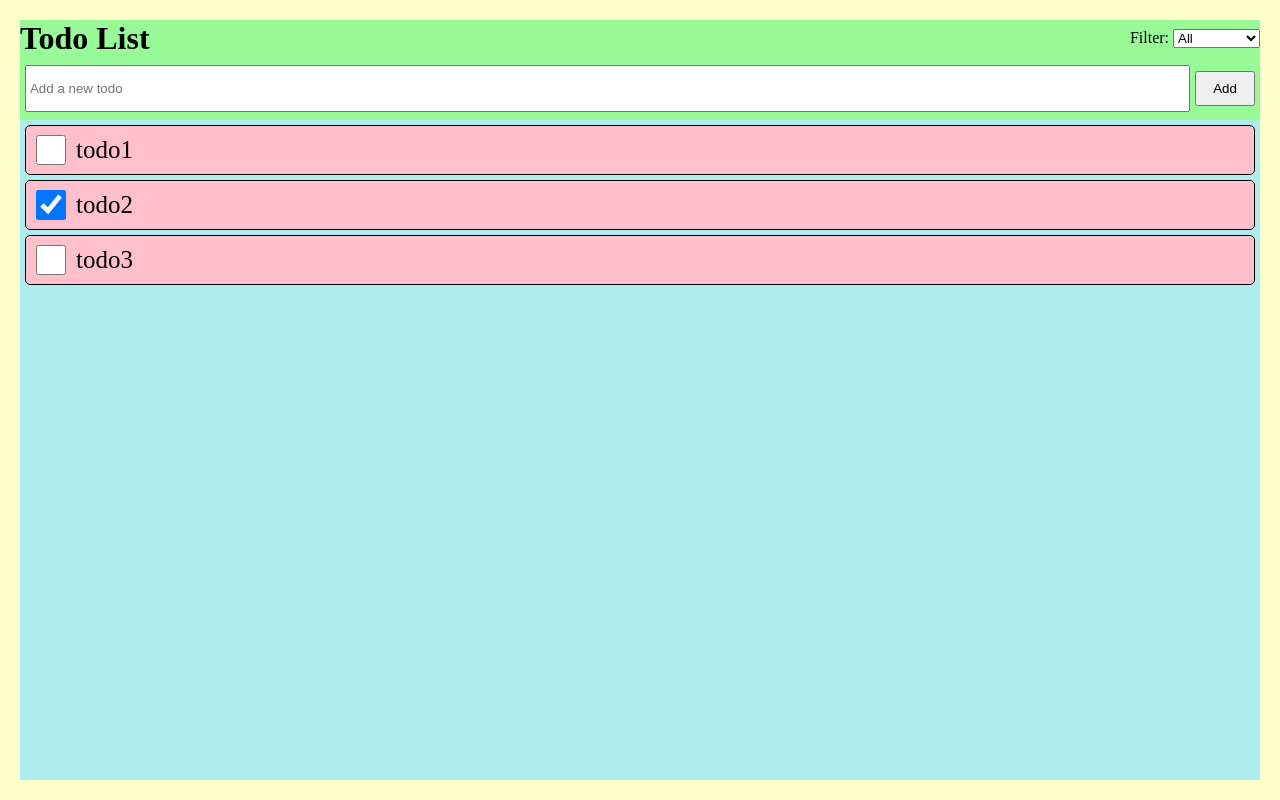
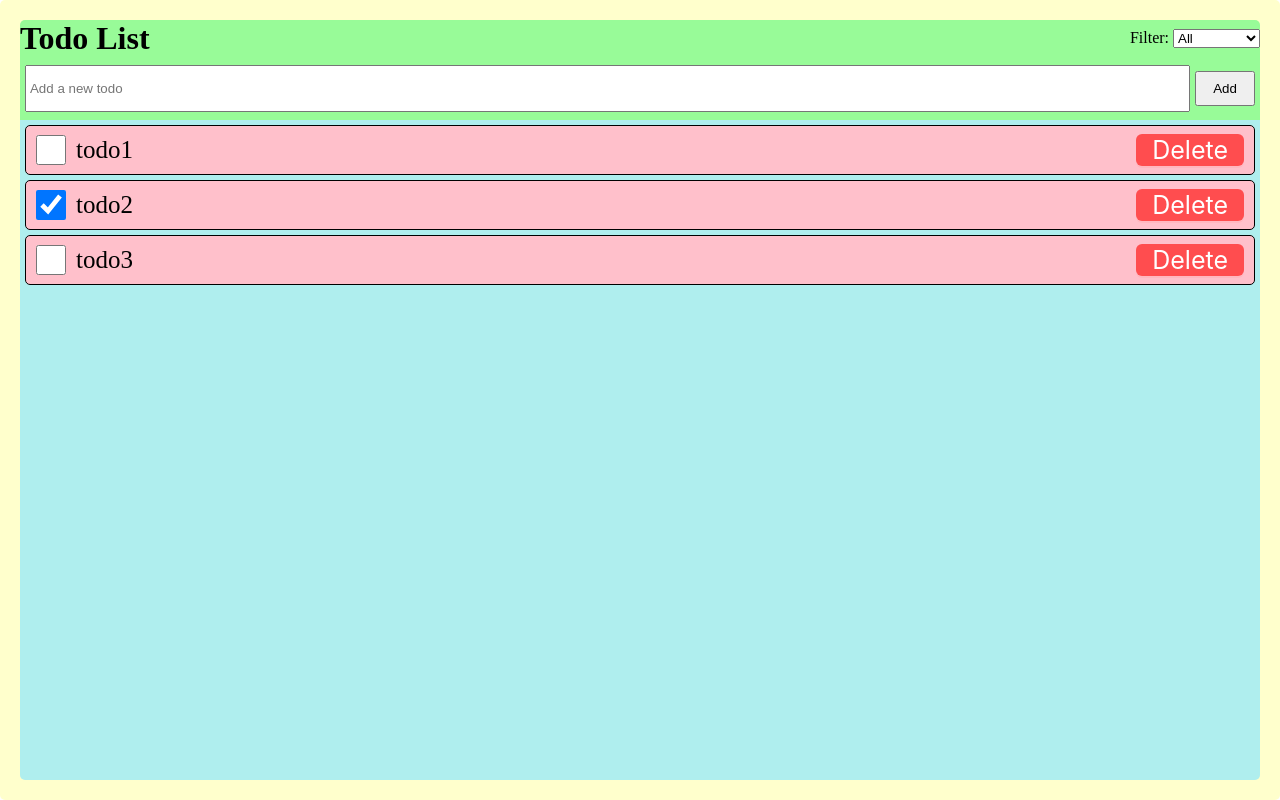
Before and after one commit to nydo-weng/nono-js-notes, a React (Vite) app in the folder React-demo/TODO/: page / in a window 1280 px wide. Built offline with nearby package versions, Linux system fonts and the light colour scheme.

Commit message:
能够删除 todo

```diff
--- a/React-demo/TODO/src/App.css
+++ b/React-demo/TODO/src/App.css
@@ -8,6 +8,7 @@ ul {
   background-color: #ffc;
   display: flex;
   flex-direction: column;
+  border-radius: 5px;
 }
 
 .topContainer {
@@ -15,6 +16,7 @@ ul {
   height: 100px;
   display: flex;
   flex-direction: column;
+  border-radius: 5px 5px 0 0;
 }
 
 .headerFilterContainer {
@@ -27,6 +29,7 @@ ul {
   background-color: paleturquoise;
   flex-grow: 1; /* 填满父元素剩余空间 */
   overflow: auto;
+  border-radius: 0 0 5px 5px;
 }
 
 .addContainer {
--- a/React-demo/TODO/src/App.jsx
+++ b/React-demo/TODO/src/App.jsx
@@ -50,6 +50,12 @@ function App() {
     setTitleInput('');
   };
 
+  const deleteTodo = (id) => {
+    const ok = window.confirm('are you sure you want to delete this todo?');
+    if (!ok) return;
+    setTodos(todos.filter((todo) => todo.id !== id));
+  };
+
   return (
     <div className="appContainer">
       <div className="topContainer">
@@ -77,7 +83,7 @@ function App() {
       </div>
       <ul className="todoContainer">
         {filterd.map((todo) => (
-          <TodoItem todo={todo} key={todo.id} checkTodo={checkTodo} />
+          <TodoItem todo={todo} key={todo.id} checkTodo={checkTodo} deleteTodo={deleteTodo} />
         ))}
       </ul>
     </div>
--- a/React-demo/TODO/src/components/TodoItem/index.css
+++ b/React-demo/TODO/src/components/TodoItem/index.css
@@ -17,3 +17,8 @@
 .itemCard span {
   font-size: 25px;
 }
+
+.itemCard button {
+  margin-left: auto;
+  margin-right: 10px;
+}
--- a/React-demo/TODO/src/components/TodoItem/index.jsx
+++ b/React-demo/TODO/src/components/TodoItem/index.jsx
@@ -1,10 +1,14 @@
 import './index.css';
+import { Button } from 'antd';
 
-function TodoItem({ todo, checkTodo }) {
+function TodoItem({ todo, checkTodo, deleteTodo }) {
   return (
     <li className="itemCard">
       <input type="checkbox" checked={todo.completed} onChange={() => checkTodo(todo.id)} />
       <span>{todo.title}</span>
+      <Button color="danger" variant="solid" onClick={() => deleteTodo(todo.id)}>
+        Delete
+      </Button>
     </li>
   );
 }
```
